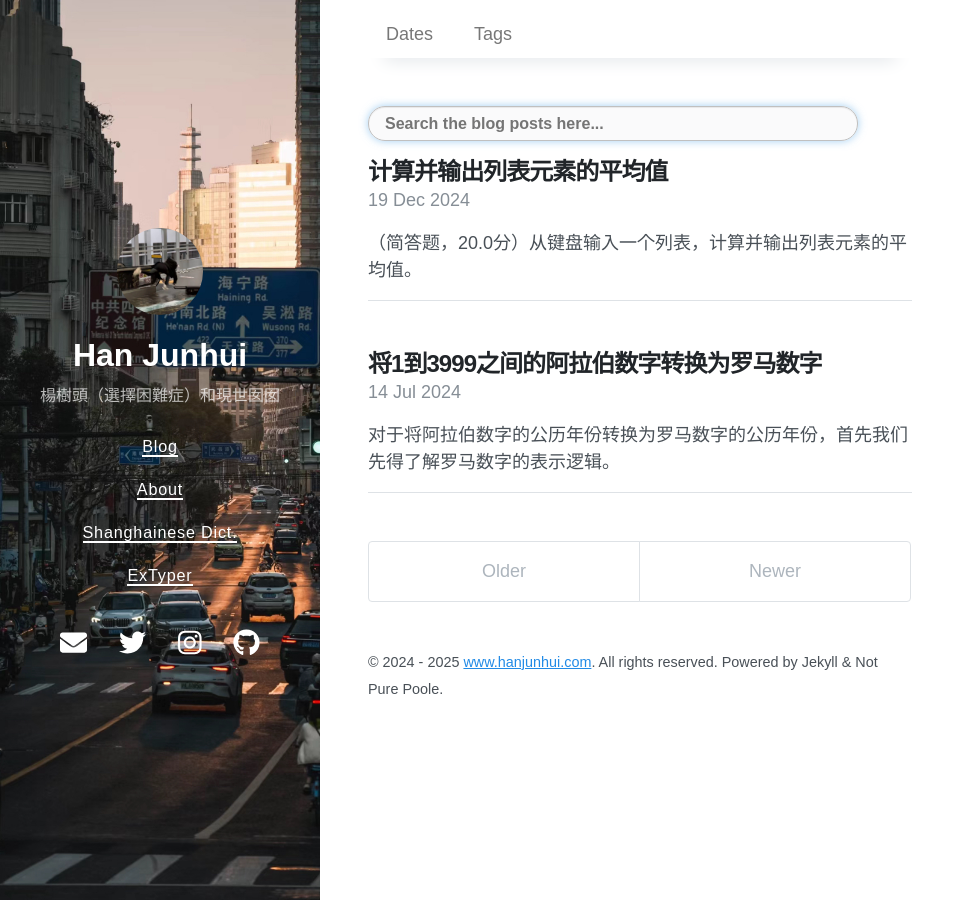
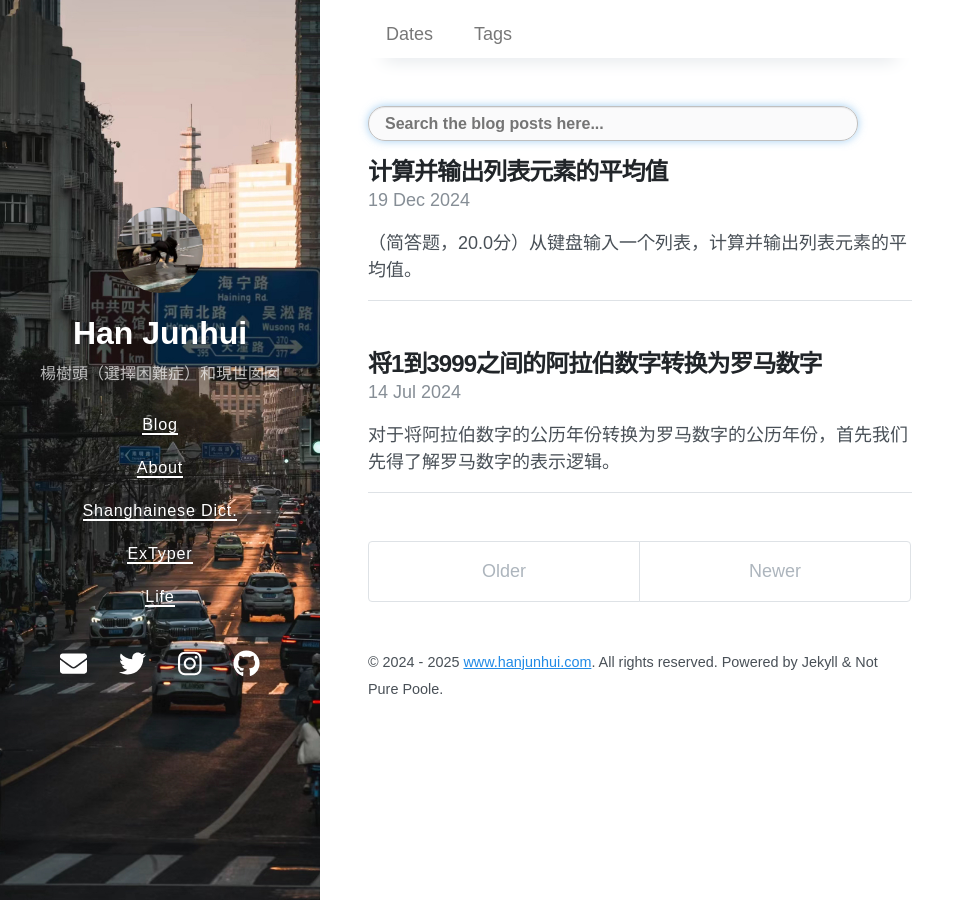
Before and after one commit to sugoijosephhan/sugoijosephhan.github.io, a Jekyll site: the page built from index.html, in a window 1280 px wide. Shown: the whole page, without its empty margins (0-975 px from the left). Built offline with Jekyll 4.4.1, drawn with Linux system fonts in a browser that asks for light colours; nearby versions of some CDN libraries; the list of posts is cut into pages by our own code.

Commit message:
2024/11/17/12:45 - Modified the contents.

```diff
--- a/_data/navigation.yml
+++ b/_data/navigation.yml
@@ -6,3 +6,5 @@
   url: /shanghainese
 - title: ExTyper
   url: /extyper
+- title: Life
+  url: https://blog.hanjunhui.com
```
